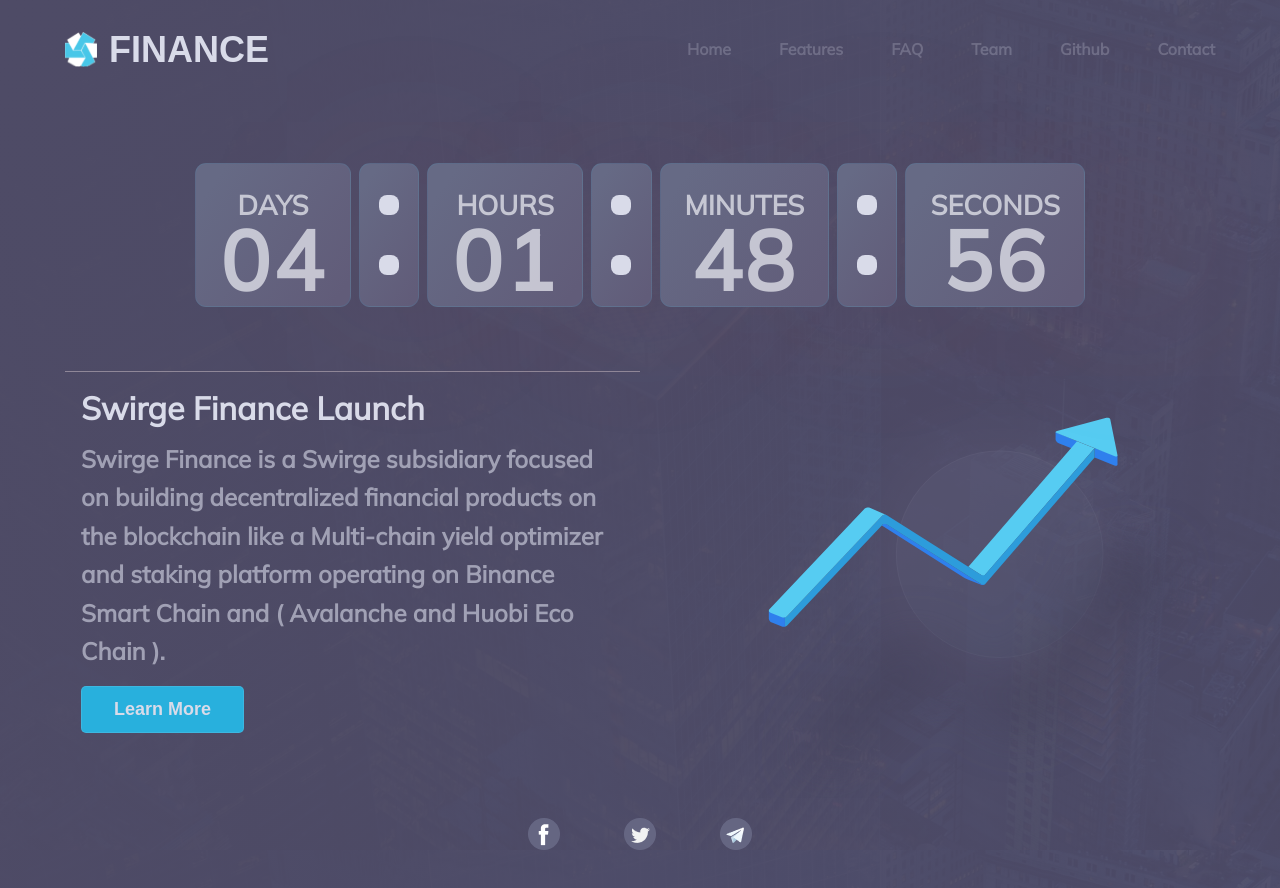
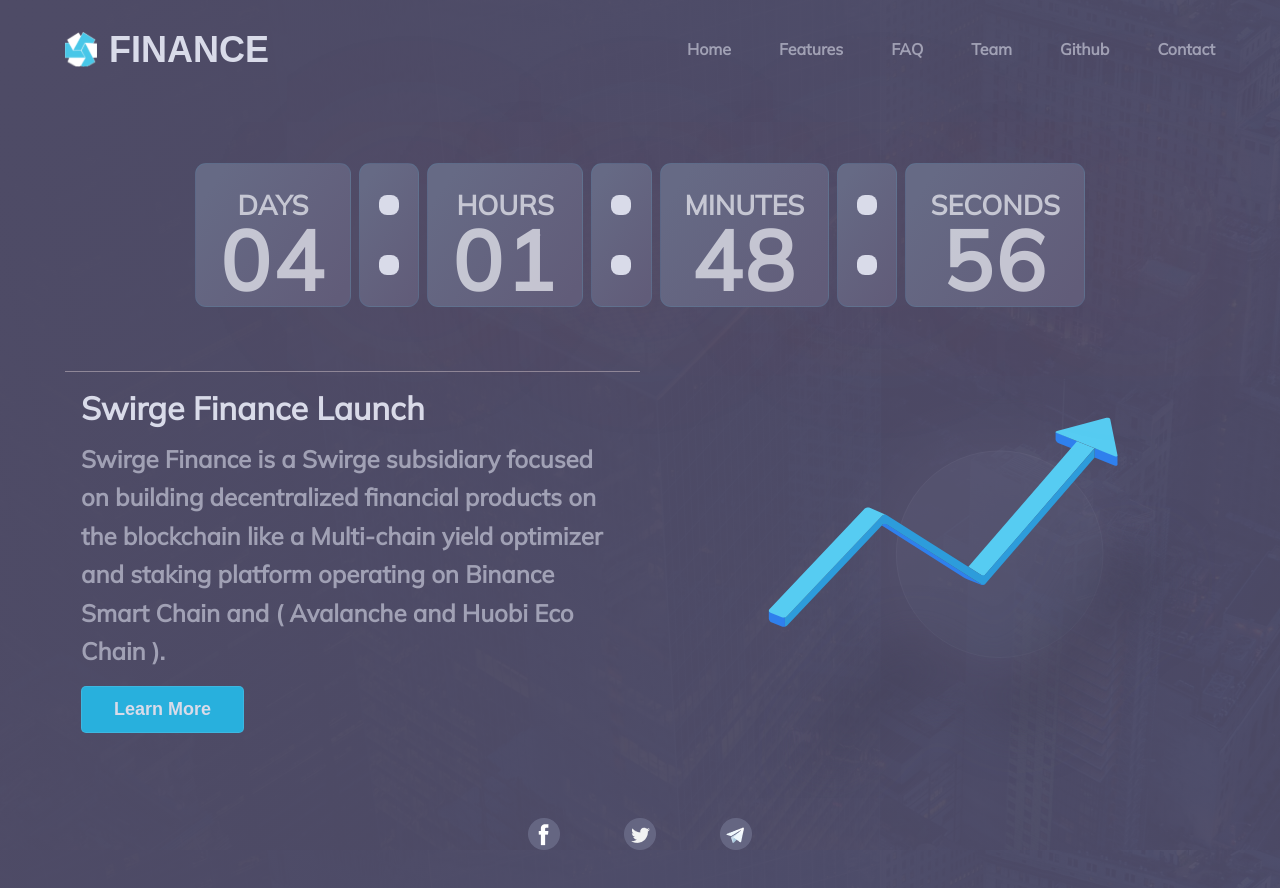
Before and after one commit to caspero-62/swirge-countdown, a React (Create React App) app: page / in a window 1280 px wide. Shown: the top 888 px of the page. Built offline with nearby package versions, Linux system fonts and the light colour scheme; a web font is replaced by a local one.

Commit message:
nav-links color opacity changed

```diff
--- a/src/App.scss
+++ b/src/App.scss
@@ -46,7 +46,7 @@
             font-size: 16px;
             line-height: 20px;
             color: #D9DBE9;
-            opacity: 0.24;
+            opacity: 0.6;
 
             &::after{
               content: '';
```
